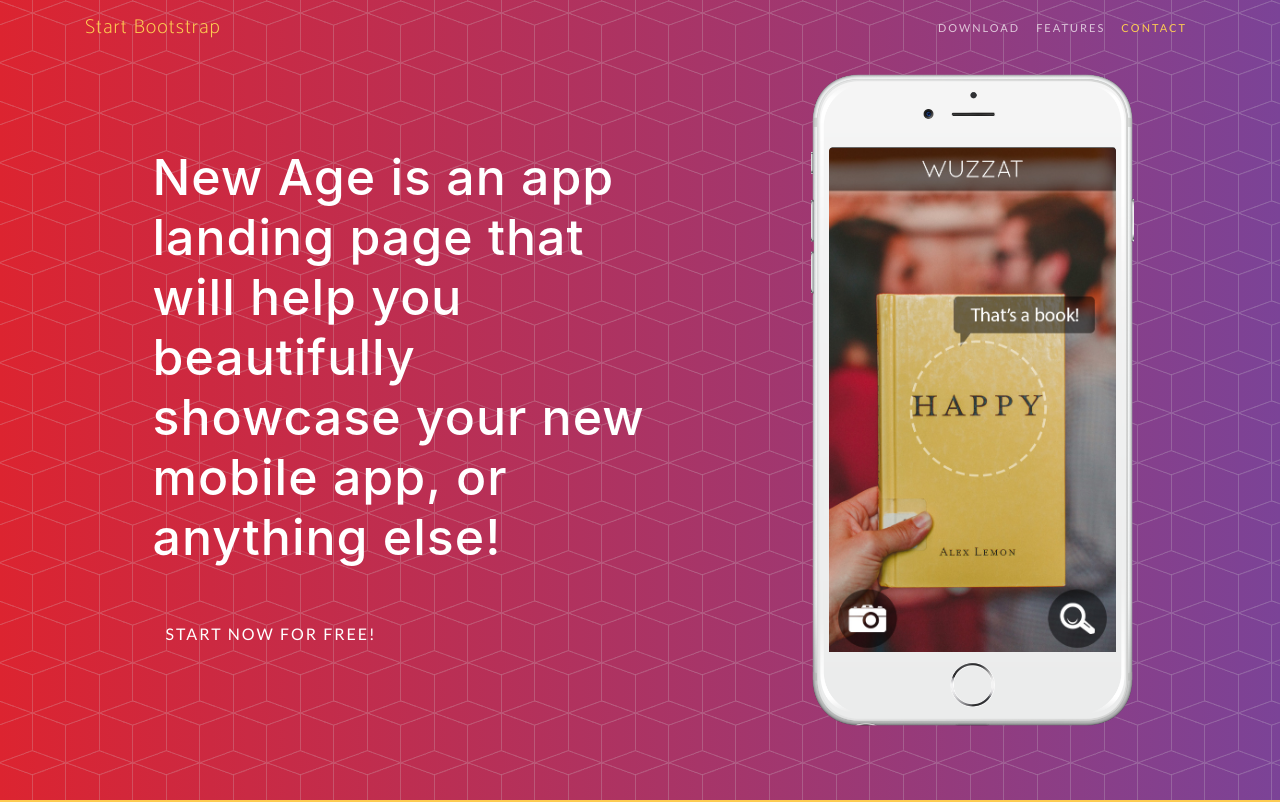
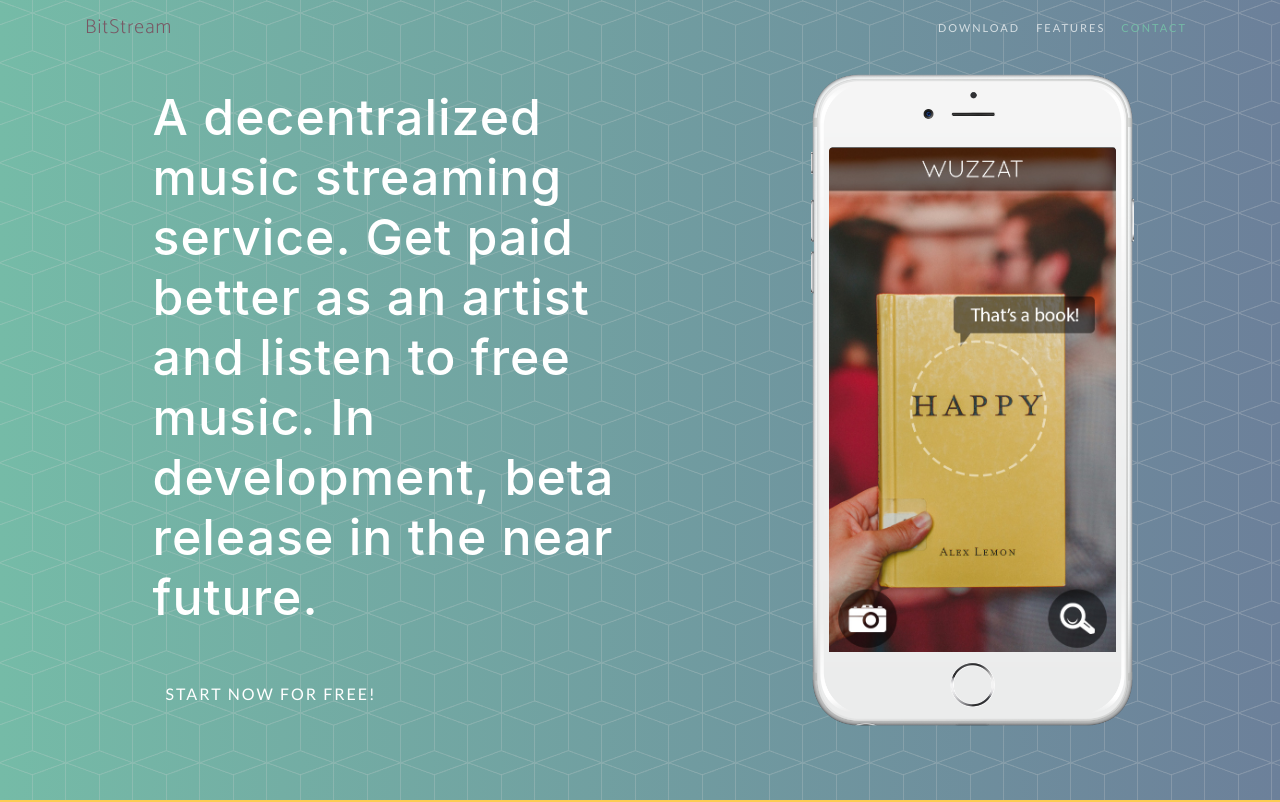
Before and after one commit to Evan650/fairplay.io, a website with bundled scripts: page BitStream/index.html in a window 1280 px wide. Shown: the top 802 px of the page. Built offline with nearby package versions, Linux system fonts and the light colour scheme; a web font is replaced by a local one.

Commit message:
Updated colors and info for first section

```diff
--- a/BitStream/css/new-age.css
+++ b/BitStream/css/new-age.css
@@ -12,12 +12,12 @@ body {
   font-family: 'Muli', 'Helvetica', 'Arial', 'sans-serif'; }
 
 a {
-  color: #fdcc52;
+  color: #795663;
   -webkit-transition: all .35s;
   -moz-transition: all .35s;
   transition: all .35s; }
   a:hover, a:focus {
-    color: #fcbd20; }
+    color: #795663; }
 
 hr {
   max-width: 100px;
@@ -58,12 +58,12 @@ section {
   font-weight: 200;
   letter-spacing: 1px; }
   #mainNav .navbar-brand {
-    color: #fdcc52;
+    color: #795663;
     font-family: 'Catamaran', 'Helvetica', 'Arial', 'sans-serif';
     font-weight: 200;
     letter-spacing: 1px; }
     #mainNav .navbar-brand:hover, #mainNav .navbar-brand:focus {
-      color: #fcbd20; }
+      color: #75BBA7; }
   #mainNav .navbar-toggler {
     font-size: 12px;
     padding: 8px 10px;
@@ -74,7 +74,7 @@ section {
     letter-spacing: 2px;
     text-transform: uppercase; }
     #mainNav .navbar-nav > li > a.active {
-      color: #fdcc52 !important;
+      color: #75BBA7 !important;
       background-color: transparent; }
       #mainNav .navbar-nav > li > a.active:hover {
         background-color: transparent; }
@@ -83,7 +83,7 @@ section {
     color: #222222; }
     #mainNav .navbar-nav > li > a:hover,
     #mainNav .navbar-nav > li > a:focus:hover {
-      color: #fdcc52; }
+      color: #75BBA7; }
   @media (min-width: 992px) {
     #mainNav {
       border-color: transparent;
@@ -118,9 +118,9 @@ header.masthead {
   padding-top: 150px;
   padding-bottom: 100px;
   color: white;
-  background: url("../img/bg-pattern.png"), #7b4397;
+  background: url("../img/bg-pattern.png"), white;
   background: url("../img/bg-pattern.png"), -webkit-linear-gradient(to left, #7b4397, #dc2430);
-  background: url("../img/bg-pattern.png"), linear-gradient(to left, #7b4397, #dc2430); }
+  background: url("../img/bg-pattern.png"), linear-gradient(to left, #6C809A, #75BBA7); }
   header.masthead .header-content {
     max-width: 500px;
     margin-bottom: 100px;
@@ -294,8 +294,8 @@ footer {
   border-color: white; }
   .btn-outline:hover, .btn-outline:focus, .btn-outline:active, .btn-outline.active {
     color: white;
-    border-color: #fdcc52;
-    background-color: #fdcc52; }
+    border-color: #795663;
+    background-color: #795663; }
 
 .btn {
   border-radius: 300px;
--- a/BitStream/index.html
+++ b/BitStream/index.html
@@ -8,7 +8,7 @@
     <meta name="description" content="">
     <meta name="author" content="">
 
-    <title>New Age - Start Bootstrap Theme</title>
+    <title>BitStream</title>
 
     <!-- Bootstrap core CSS -->
     <link href="vendor/bootstrap/css/bootstrap.min.css" rel="stylesheet">
@@ -24,7 +24,7 @@
     <link rel="stylesheet" href="device-mockups/device-mockups.min.css">
 
     <!-- Custom styles for this template -->
-    <link href="css/new-age.min.css" rel="stylesheet">
+    <link href="css/new-age.css" rel="stylesheet">
 
   </head>
 
@@ -33,7 +33,7 @@
     <!-- Navigation -->
     <nav class="navbar navbar-expand-lg navbar-light fixed-top" id="mainNav">
       <div class="container">
-        <a class="navbar-brand js-scroll-trigger" href="#page-top">Start Bootstrap</a>
+        <a class="navbar-brand js-scroll-trigger" href="#page-top">BitStream</a>
         <button class="navbar-toggler navbar-toggler-right" type="button" data-toggle="collapse" data-target="#navbarResponsive" aria-controls="navbarResponsive" aria-expanded="false" aria-label="Toggle navigation">
           Menu
           <i class="fa fa-bars"></i>
@@ -59,7 +59,7 @@
         <div class="row h-100">
           <div class="col-lg-7 my-auto">
             <div class="header-content mx-auto">
-              <h1 class="mb-5">New Age is an app landing page that will help you beautifully showcase your new mobile app, or anything else!</h1>
+              <h1 class="mb-5">A decentralized music streaming service. Get paid better as an artist and listen to free music. In development, beta release in the near future.</h1>
               <a href="#download" class="btn btn-outline btn-xl js-scroll-trigger">Start Now for Free!</a>
             </div>
           </div>
```
Also changed, not shown: 1 other file.
